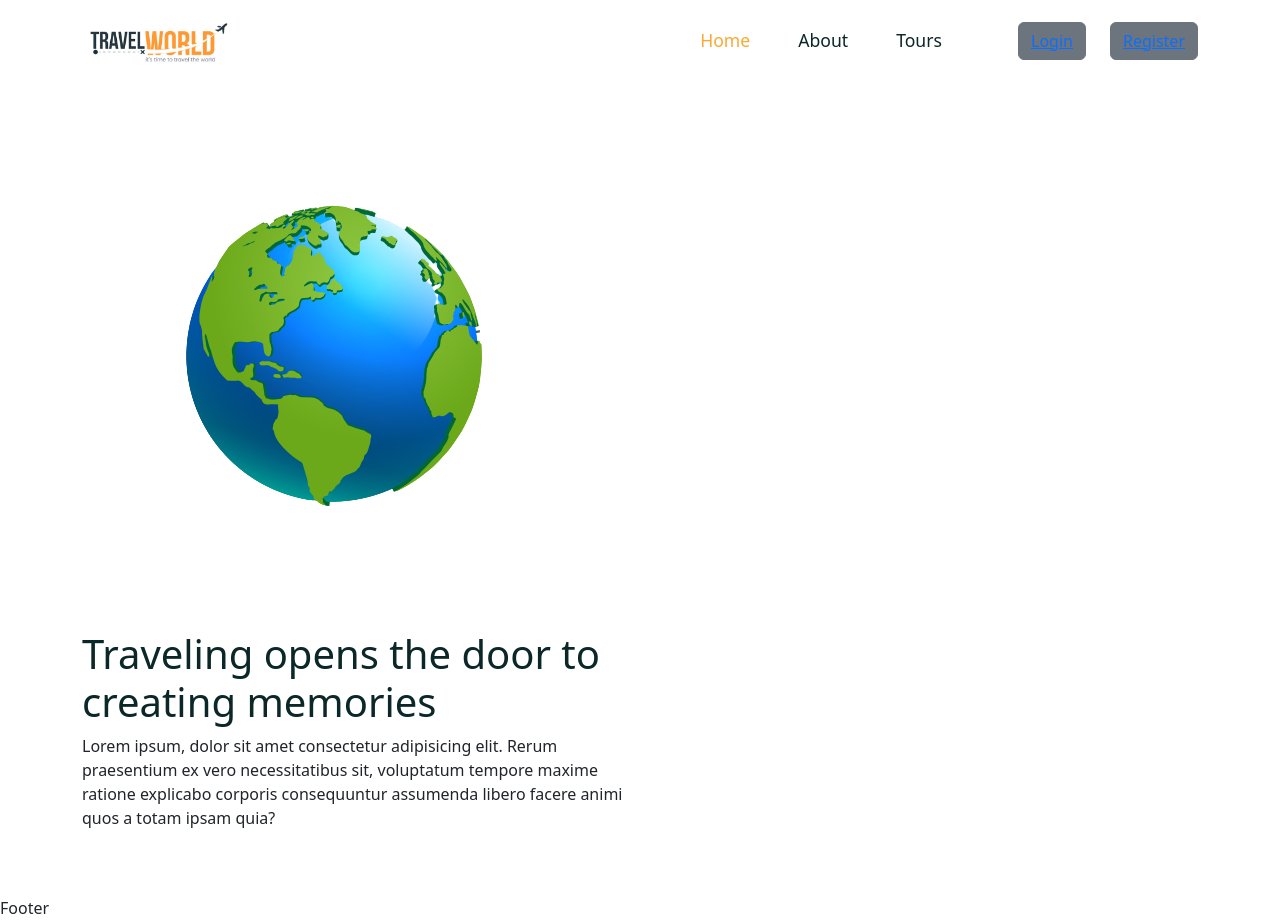
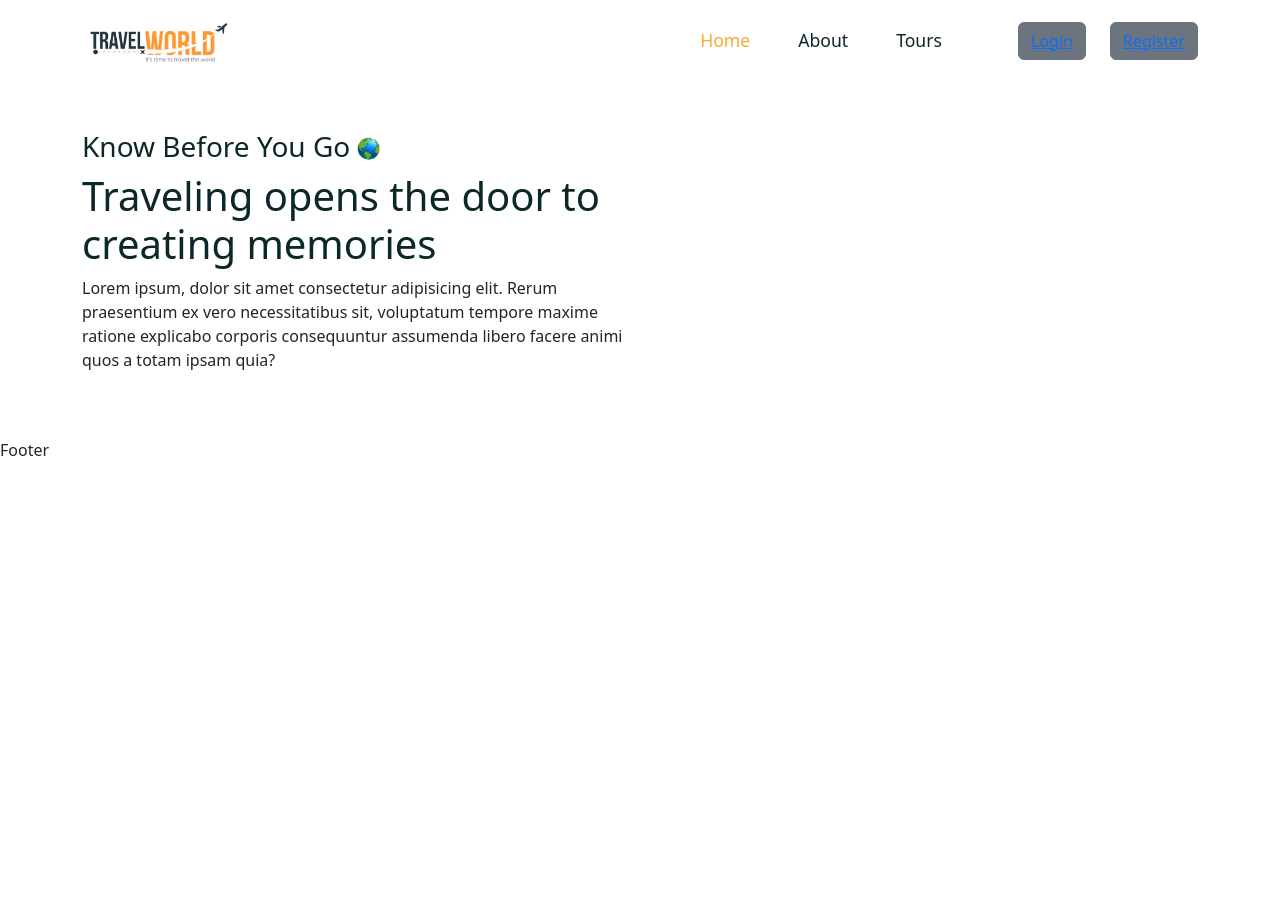
Before and after one commit to Billyrosecodes/Tour_app, a React (Create React App) app in the folder frontend/: page /home in a window 1280 px wide. After the commit the page ends 800 px from the top, so only its background shows below. Built offline with nearby package versions, Linux system fonts and the light colour scheme; a web font is replaced by a local one.

Commit message:
working on te navbar and debugging

```diff
--- a/frontend/src/pages/Home.jsx
+++ b/frontend/src/pages/Home.jsx
@@ -18,7 +18,7 @@ const Home = () => {
             <Col lg="6">
               <div className="hero_content">
                 <div className="hero_subtitle d-flex align-items-center">
-                  <Subtitle Subtitle={"Know Before You Go"} />
+                  <Subtitle subtitle={"Know Before You Go"} />
                   <img src={worldImg} alt="" />
                 </div>
                 <h1>
--- a/frontend/src/styles/home.css
+++ b/frontend/src/styles/home.css
@@ -0,0 +1,5 @@
+.hero_subtitle img{
+    width: 2.3rem;
+    height: 2.3rem;
+
+}
```
